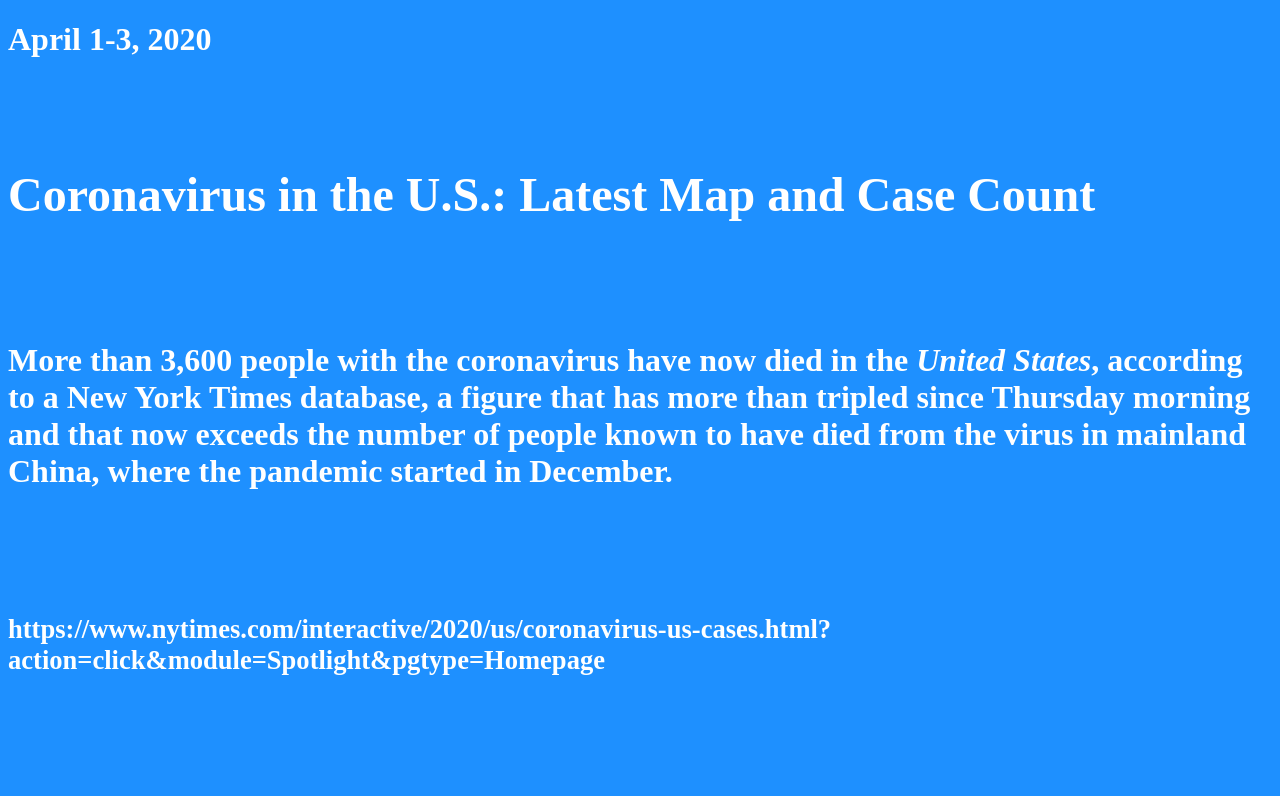
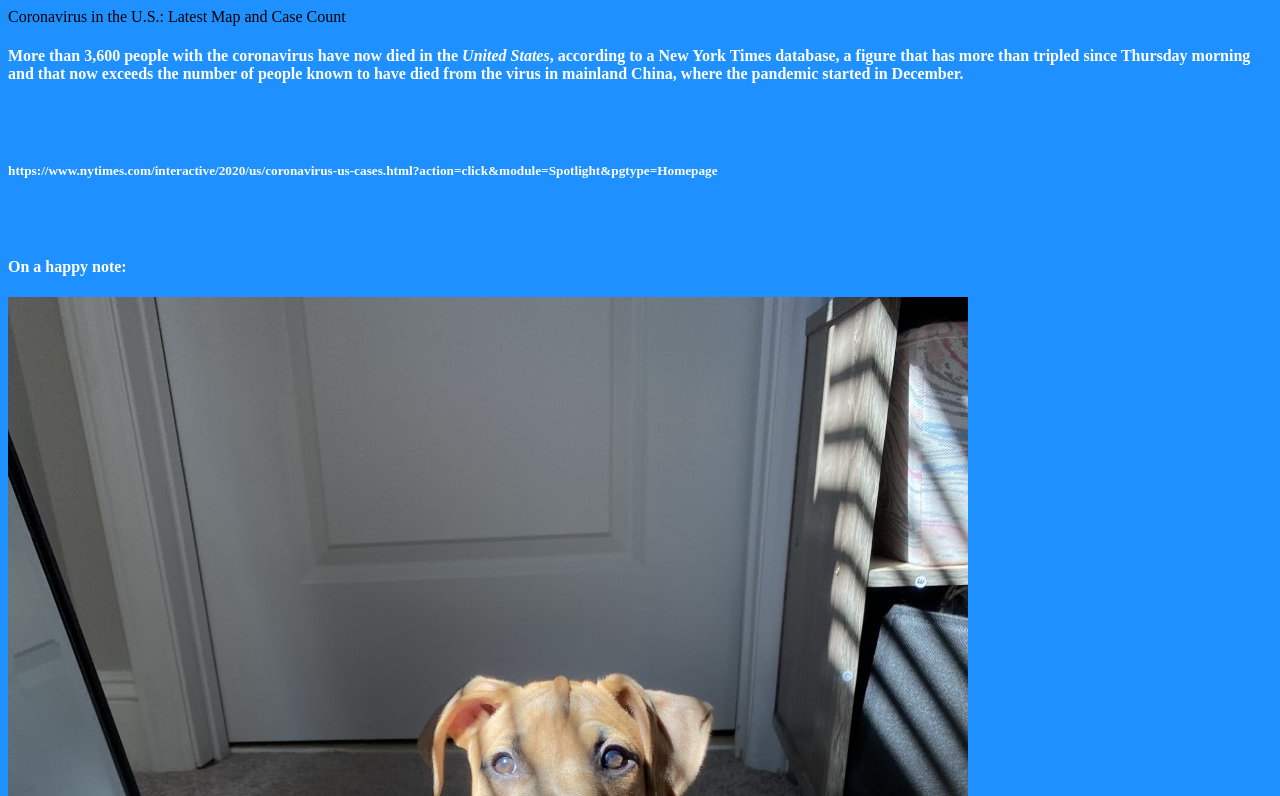
Before and after one commit to mikaylarob/mikaylar, a plain HTML site: page assignment2.html in a window 1280 px wide. Shown: the top 796 px of the page. Drawn offline with Linux system fonts and the light colour scheme.

Commit message:
Update assignment2.html

```diff
--- a/assignment2.html
+++ b/assignment2.html
@@ -1,18 +1,20 @@
 <!DOCTYPE html>
+<html>
 <head>
     <title>COMM 150 PAGE2</title>
-<head>
-<h1 style="color:white;"> April 1-3, 2020<header>
-<p>&nbsp;</p>
-<body style="background-color:dodgerblue;"></body>
+</head>
+<body style="background-color:dodgerblue;"
 <h2 style="color:white;">Coronavirus in the U.S.: Latest Map and Case Count</h2>
-<p>&nbsp;</p>
 <h4 style="color:white;">More than 3,600 people with the coronavirus have now died in the <em>United States</em>, according to a <strong>New York Times database</strong>, a figure that has more than tripled since Thursday morning and that now exceeds the number of people known to have died from the virus in mainland China, where the pandemic started in December.</h4>
-<p>&nbsp;</p>
+<br>
+<br>
 <h5 style="color:white;"<a href="https://www.nytimes.com/interactive/2020/us/coronavirus-us-cases.html?action=click&amp;module=Spotlight&amp;pgtype=Homepage">https://www.nytimes.com/interactive/2020/us/coronavirus-us-cases.html?action=click&amp;module=Spotlight&amp;pgtype=Homepage</a></h5>
-<p>&nbsp;</p>
+<br>
+<br>
 <h4 style="color:white;">On a happy note:</h4>
 <img src="graphics/kilo.jpg" alt="kilo">
     <p>&nbsp;</p>
 <p>&nbsp;</p>
 <h5 style="color:white;">That sort of unlikely exchange happens all the time in&nbsp;<a href="https://www.animal-crossing.com/new-horizons/">Animal Crossing: New Horizons</a>, a cheerful and funny video game for the Nintendo Switch that has become a social-media sensation in the era of social distancing. The premise is simple: You&rsquo;re tasked with transforming a small, cartoony island into a bustling village. There is no kidnapped princess or planet on the brink of war, but you get to go outside, which is even better.</h5>
+</body>
+</html>
```
